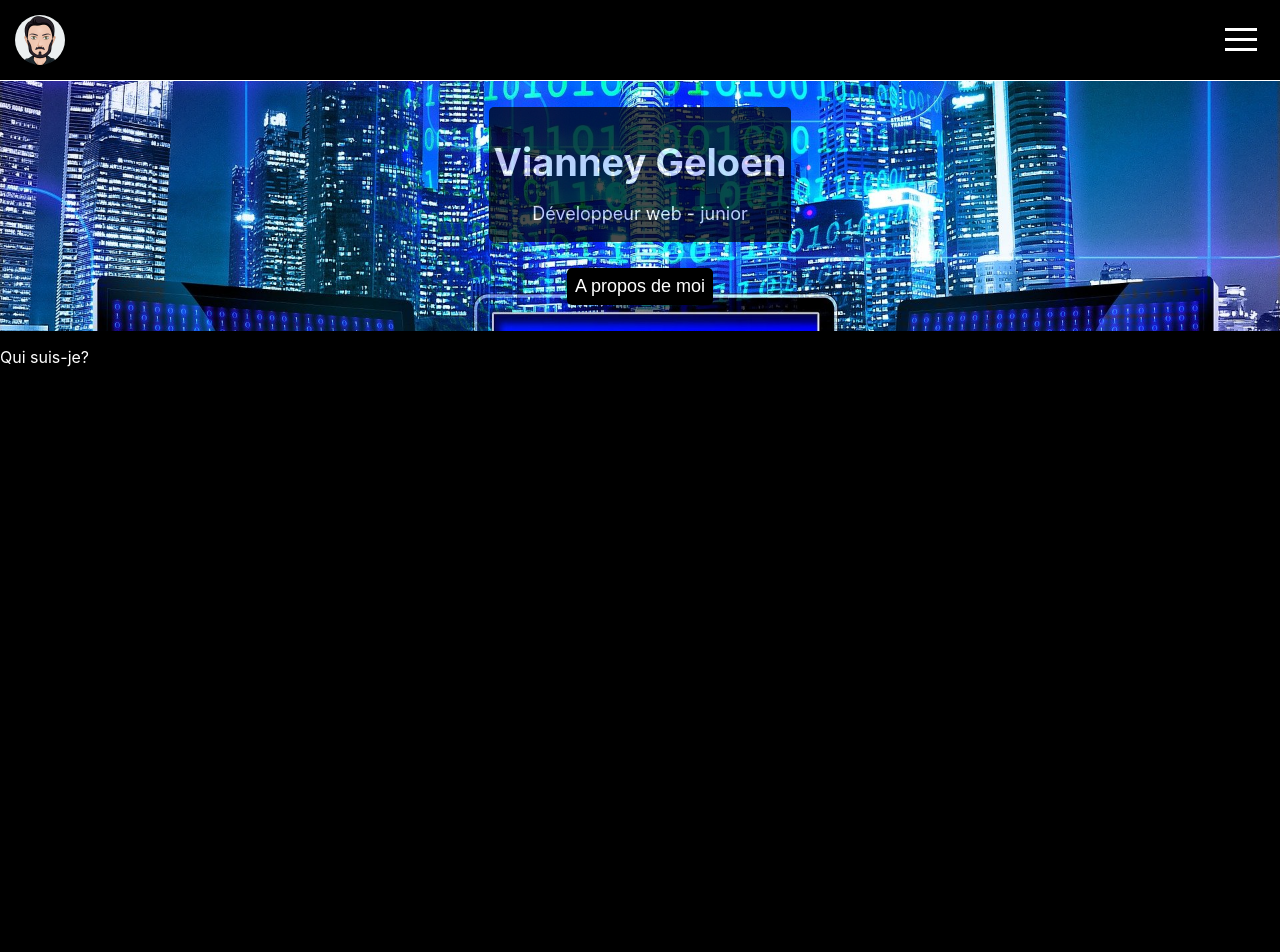
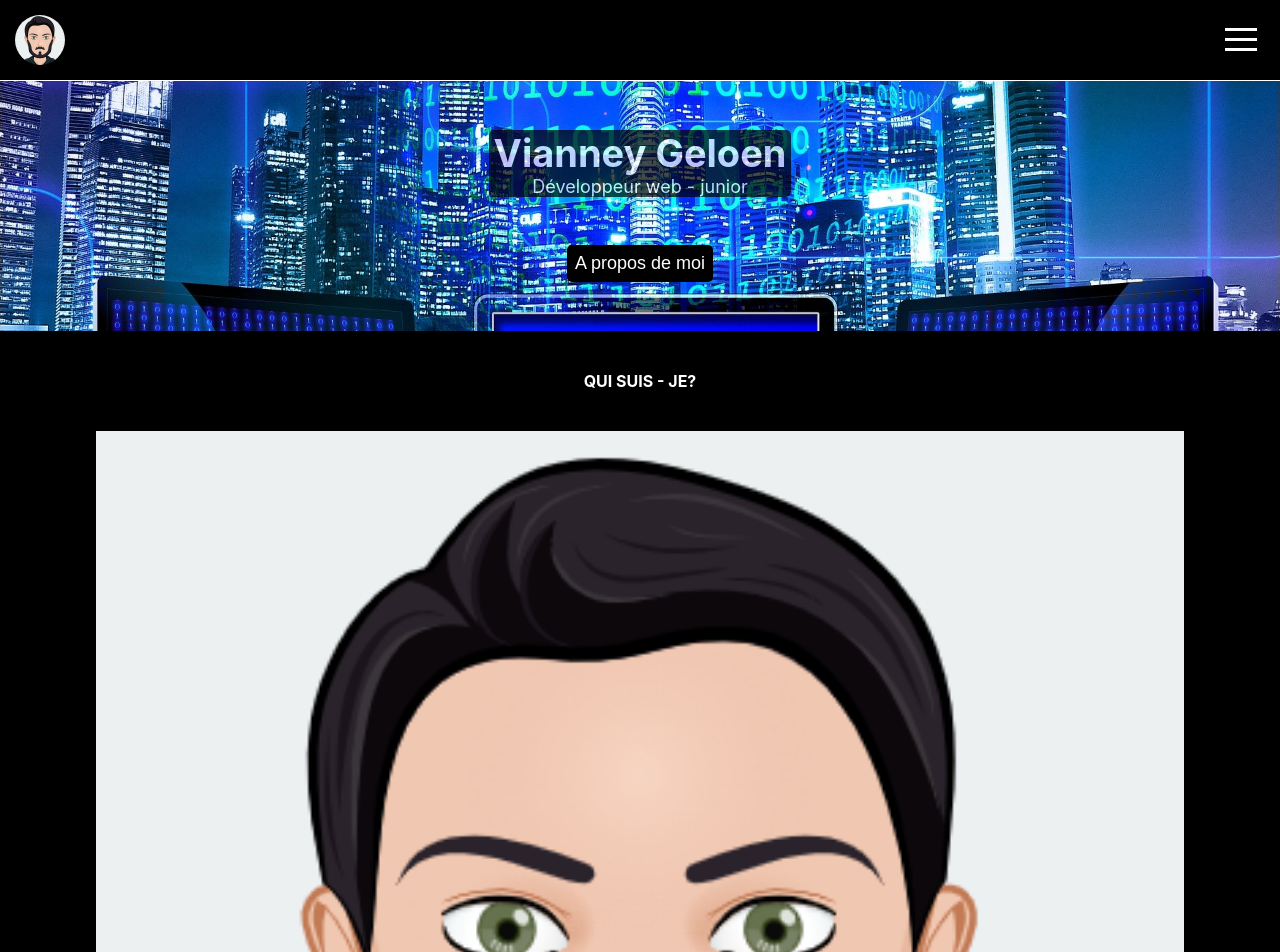
Before and after one commit to Vianney-Gln/porte-folio, a React (Create React App) app: page / in a window 1280 px wide. Shown: the top 952 px of the page. Before the commit the page ends 800 px from the top, so only its background shows below. Built offline with nearby package versions, Linux system fonts and the light colour scheme.

Commit message:
import et mise en place de l'image avatar dans le a propos

```diff
--- a/src/components/a-propos.jsx
+++ b/src/components/a-propos.jsx
@@ -1,11 +1,15 @@
 import React from "react";
 //style
 import "../styles/a-propos.scss";
+import avatar from "../images/avatar-vianney-400.png";
 
 const Apropos = () => {
   return (
-    <div classNmae="apropos">
-      <p>Qui suis-je?</p>
+    <div className="apropos">
+      <p>QUI SUIS - JE?</p>
+      <div className="container-avatar">
+        <img src={avatar} alt="avatar-vianney" />
+      </div>
     </div>
   );
 };
--- a/src/index.scss
+++ b/src/index.scss
@@ -1,5 +1,10 @@
-* {
+*,
+*:before,
+*:after {
+  outline: none;
   box-sizing: border-box;
+  margin: 0;
+  padding: 0;
 }
 
 body {
--- a/src/styles/a-propos.scss
+++ b/src/styles/a-propos.scss
@@ -0,0 +1,16 @@
+.apropos {
+  p {
+    text-align: center;
+    font-weight: bold;
+    margin-top: 40px;
+  }
+
+  .container-avatar {
+    display: flex;
+    justify-content: center;
+    img {
+      margin-top: 40px;
+      width: 85%;
+    }
+  }
+}
```
